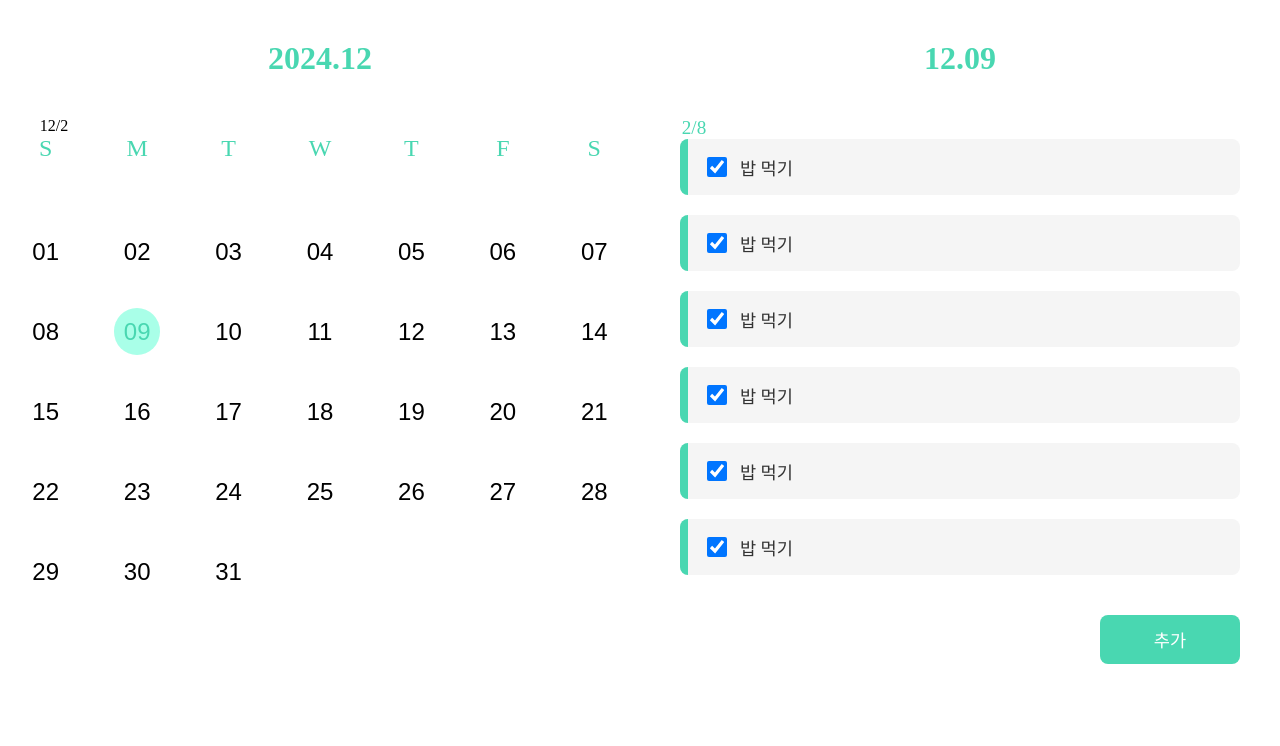
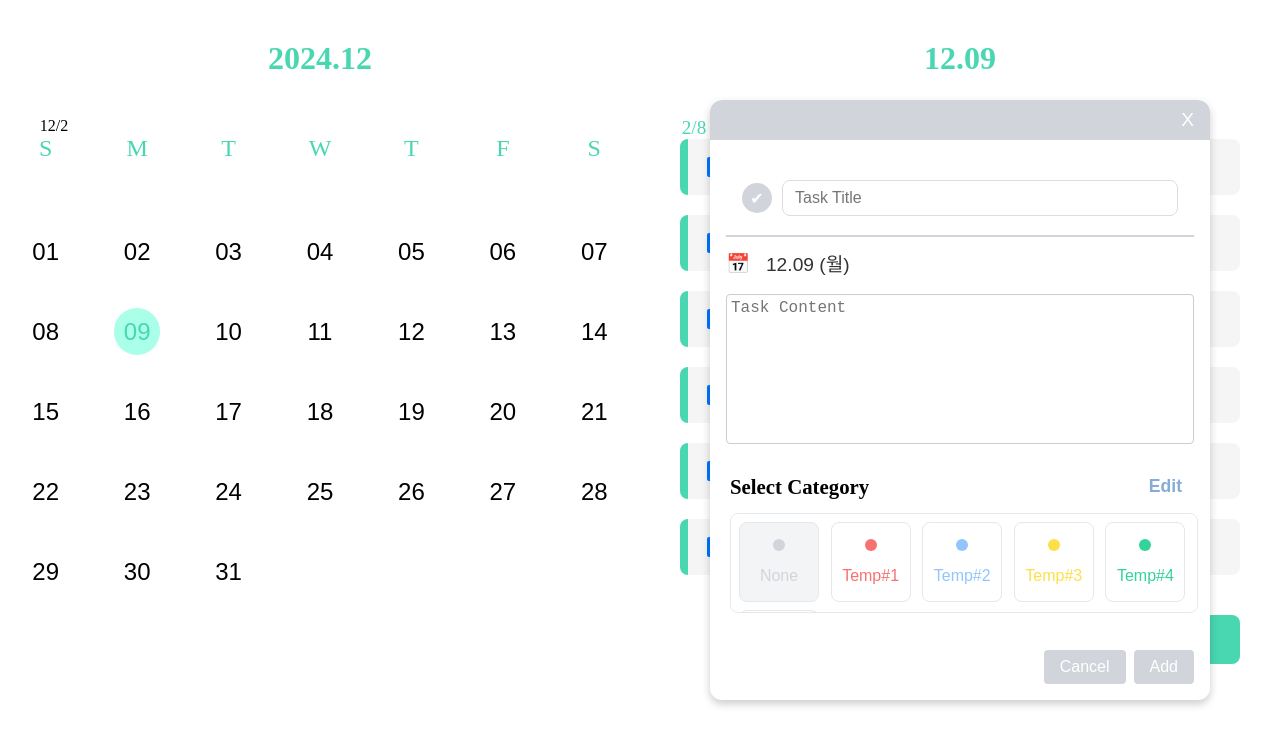
Before and after one commit to ahyeon1117/goormthon_team, a React (Create React App) app in the folder todo/: page / in a window 1280 px wide. Both pictures are taken after a click on the button "추가". Shown: the top 746 px of the page. Built offline with nearby package versions, Linux system fonts and the light colour scheme.

Commit message:
[feat] 할 일 추가 팝업 추가 (css,js)
-팝업진입점 : task의 추가버튼 클릭시 팝업노출
- 사용된 데이터는 모두 임시상태,
- Add시 할 일 데이터 저장 기능 추가필요

```diff
--- /dev/null
+++ b/todo/src/assets/css/add-tasks-modal.css
@@ -0,0 +1,307 @@
+
+.add-task-modal {
+  position: fixed;
+  top: 50%;
+  right: 25%;
+  transform: translate(50%, -50%);
+  width: 500px;
+  max-width: 90%;
+  height: 600px;
+  background-color: #fff;
+  box-shadow: 0 4px 8px rgba(0, 0, 0, 0.2);
+  border-radius: 12px;
+  display: flex;
+  flex-direction: column;
+  overflow: hidden;
+
+}
+
+
+.header {
+  display: flex;
+  justify-content: space-between;
+  align-items: center;
+  background-color: var(--highlight-color, #d1d5db);
+  color: white;
+  padding: 0 16px;
+  font-size: 1.2rem;
+  height: 40px;
+  border-top-left-radius: 12px;
+  border-top-right-radius: 12px;
+  margin-bottom: 4px;
+  justify-content: flex-end;
+}
+
+.close-button {
+  background: none;
+  border: none;
+  color: white;
+  font-size: 1.2rem;
+  cursor: pointer;
+  padding: 0;
+}
+
+.close-button:hover {
+  background: none;
+  color: white;
+}
+
+
+.title-section {
+  display: flex;
+  align-items: center;
+  gap: 10px;
+  padding: 16px;
+  margin-top : 4px;
+  margin-bottom: 0px;
+  position: relative;
+}
+
+
+.icon-container {
+  display: flex;
+  align-items: center;
+  justify-content: center;
+  width: 30px;
+  height: 30px;
+  border-radius: 50%;
+  background-color:var(--highlight-color, #d1d5db);
+}
+
+.icon::before {
+  content: "✔";
+  font-size: 16px;
+  color: white;
+}
+
+
+.task-title-wrapper {
+  position: relative;
+  flex: 1;
+}
+
+.task-title-input {
+  width: 100%;
+  padding: 8px 12px;
+  font-size: 1rem;
+  border: 1px solid #ddd;
+  border-radius: 8px;
+  outline: none;
+  box-sizing: border-box;
+  margin: 0;
+}
+
+.task-title-input:focus {
+  border-color:var(--highlight-color, #d1d5db);
+}
+
+
+.underline {
+  position: absolute;
+  bottom: -5px;
+  left: 0;
+  width: 100%;
+  height: 2px;
+  background-color:var(--highlight-color, #d1d5db);
+}
+
+.body {
+  padding: 16px;
+  flex: 1;
+  display: flex;
+  flex-direction: column;
+  gap: 16px;
+}
+
+.date-section {
+  display: flex;
+  align-items: center;
+  gap: 8px;
+}
+
+
+.date-icon-text {
+  font-size: 2rem;
+  color: #5a5a5a;
+}
+
+
+.react-datepicker__input-container input {
+  border: none;
+  font-size: 1.2rem;
+  color: #333;
+  padding: 4px 8px;
+}
+
+
+.react-datepicker__input-container input:hover,
+.react-datepicker__input-container input:focus {
+  outline-color: #5a5a5a;
+}
+
+
+.date-button {
+  display: flex;
+  align-items: center;
+  gap: 8px;
+  border: none;
+  background: none;
+  font-size: 1rem;
+  color: #333;
+  cursor: pointer;
+  padding: 0;
+  outline: none;
+}
+
+.date-button:hover {
+  color:var(--highlight-color, #d1d5db);
+}
+
+
+.date-icon-text {
+  font-size: 1.2rem;
+  color: #333;
+}
+
+
+.content-container {
+  margin : 0px;
+  display: flex;
+  flex-direction: column;
+  gap: 16px;
+  width: 100%;
+  max-height: 300px;
+}
+
+.content-input {
+  width: 100%;
+  height: 150px;
+  padding: 4px;
+  border: 1px solid #ccc;
+  border-radius: 4px;
+  font-size: 1rem;
+  resize: none;
+  overflow-y: auto;
+  box-sizing: border-box;
+  margin-bottom: 0;
+}
+
+.category-section {
+  width: 100%;
+  max-width: 500px;
+  margin: 0;
+  background-color: #fff;
+  padding: 4px;
+  box-shadow: none;
+  border: none;
+}
+
+.category-header {
+  display: flex;
+  justify-content: space-between;
+  align-items: center;
+  margin-bottom: 8px;
+}
+
+.category-title {
+  font-weight: bold;
+  font-size: 1.3rem;
+}
+
+.category-edit-button {
+  background: none;
+  border: none;
+  color:#86ACD6;
+  cursor: pointer;
+  font-size: 1.1rem;
+  font-weight: bold;
+}
+
+.category-edit-button:hover {
+  text-decoration: underline;
+}
+
+
+.category-list {
+  display: grid;
+  grid-template-columns: repeat(5, 1fr); /* 5열 설정 */
+  gap: 8px;
+  max-height: 100px;
+  overflow-y: auto;
+  padding: 8px;
+  border: 1px solid #e5e7eb;
+  border-radius: 8px;
+  background-color: #fff;
+  box-sizing: border-box;
+}
+
+.category-item {
+  display: flex;
+  flex-direction: column;
+  align-items: center;
+  justify-content: center;
+  gap: 16px;
+  width: 80px;
+  height: 80px;
+  border-radius: 8px;
+  border: 1px solid #e5e7eb;
+  background-color: #ffffff;
+  cursor: pointer;
+  transition: background-color 0.2s ease-in-out, box-shadow 0.2s ease-in-out;
+  text-align: center;
+}
+
+.category-item:hover {
+  background-color: #f3f4f6;
+}
+
+.category-item.selected {
+  background-color: #f3f4f6;
+}
+
+.category-circle {
+  width: 12px;
+  height: 12px;
+  border-radius: 50%;
+}
+
+textarea {
+  width: 100%;
+  border: none;
+  border-bottom: 2px solid #ddd;
+  outline: none;
+  resize: none;
+  padding: 5px;
+  font-size: 1rem;
+}
+
+textarea:focus {
+  border: 2px solid var(--highlight-color, #d1d5db);
+}
+
+
+.footer {
+  display: flex;
+  justify-content: flex-end;
+  padding: 16px;
+  gap: 8px;
+  margin-top: 0;
+}
+
+button {
+  padding: 8px 16px;
+  border: none;
+  border-radius: 4px;
+  font-size: 1rem;
+  cursor: pointer;
+}
+
+button:hover {
+  background-color: #e0e0e0;
+}
+
+button.add,
+button.cancel {
+  background-color:var(--highlight-color, #d1d5db);
+  color: white;
+}
--- /dev/null
+++ b/todo/src/components/AddTaskModal.js
@@ -0,0 +1,140 @@
+import React, { useState } from "react";
+import "../assets/css/add-tasks-modal.css";
+import DatePicker from "react-datepicker";
+import "react-datepicker/dist/react-datepicker.css";
+import { ko } from "date-fns/locale";
+
+const AddTaskModal = ({ isVisible, onClose }) => {
+  // 상태 관리
+  const [title, setTitle] = useState(""); // 할 일 제목
+  const [content, setContent] = useState(""); // 할 일 내용
+  const [selectedDate, setSelectedDate] = useState(new Date()); // 선택된 날짜
+  const categories = [
+    { id: 1, name: "None", color: "#d1d5db" },
+    { id: 2, name: "Temp#1", color: "#f87171" },
+    { id: 3, name: "Temp#2", color: "#93c5fd" },
+    { id: 4, name: "Temp#3", color: "#fde047" },
+    { id: 5, name: "Temp#4", color: "#34d399" },
+    { id: 6, name: "Temp#6", color: "#DCB4FF" },
+  ];
+  const [selectedCategory, setSelectedCategory] = useState(categories[0]); // 선택된 카테고리
+
+  // 날짜 변경 핸들러
+  const handleDateChange = (date) => {
+    setSelectedDate(date);
+  };
+
+  // 모달 제출 시 실행되는 함수
+  const handleSubmit = () => {
+    console.log({ title, content, selectedDate });
+    onClose();
+  };
+
+  // 모달이 비활성화 상태면 렌더링하지 않음
+  if (!isVisible) return null;
+
+  return (
+    <div
+      className="add-task-modal"
+      style={{ "--highlight-color": selectedCategory.color }}
+    >
+      {/* Header */}
+      <header className="header">
+        <button onClick={onClose} className="close-button">
+          X
+        </button>
+      </header>
+
+      {/* Body */}
+      <div className="body">
+        {/* 제목 섹션 */}
+        <div className="title-section">
+          <div className="icon-container">
+            <span className="icon"></span>
+          </div>
+          <div className="task-title-wrapper">
+            <input
+              type="text"
+              placeholder="Task Title"
+              value={title}
+              onChange={(e) => setTitle(e.target.value)}
+              className="task-title-input"
+            />
+          </div>
+          <div className="underline"></div>
+        </div>
+
+        {/* 날짜 선택 섹션 */}
+        <div className="date-section">
+          <button
+            className="date-button"
+            onClick={(e) => {
+              const input = e.currentTarget.parentNode.querySelector(
+                ".react-datepicker__input-container input"
+              );
+              if (input) input.focus(); // DatePicker 입력 필드에 포커스
+            }}
+          >
+            <span className="date-icon-text">📅</span>
+          </button>
+          <DatePicker
+            selected={selectedDate}
+            onChange={handleDateChange}
+            dateFormat="MM.dd (eee)" // 월.일 (요일) 표시
+            locale={ko} // 한글 요일 적용
+          />
+        </div>
+
+        {/* 할 일 내용 섹션 */}
+        <div className="content-section">
+          <textarea
+            className="content-input"
+            placeholder="Task Content"
+            value={content}
+            onChange={(e) => setContent(e.target.value)}
+          ></textarea>
+        </div>
+
+        {/* 카테고리 선택 섹션 */}
+        <div className="category-section">
+          <div className="category-header">
+            <span className="category-title">Select Category</span>
+            <button className="category-edit-button">Edit</button>
+          </div>
+          <div className="category-list">
+            {categories.map((category) => (
+              <button
+                key={category.id}
+                className={`category-item ${
+                  selectedCategory?.id === category.id ? "selected" : ""
+                }`}
+                onClick={() =>
+                  setSelectedCategory({ id: category.id, color: category.color })
+                }
+                style={{ color: category.color }}
+              >
+                <span
+                  className="category-circle"
+                  style={{ backgroundColor: category.color }}
+                ></span>
+                {category.name}
+              </button>
+            ))}
+          </div>
+        </div>
+      </div>
+
+      {/* Footer */}
+      <footer className="footer">
+        <button className="cancel" onClick={onClose}>
+          Cancel
+        </button>
+        <button className="add" onClick={handleSubmit}>
+          Add
+        </button>
+      </footer>
+    </div>
+  );
+};
+
+export default AddTaskModal;
--- a/todo/src/components/Tasks.js
+++ b/todo/src/components/Tasks.js
@@ -1,3 +1,5 @@
+import React, { useState } from "react";
+import AddTaskModal from "./AddTaskModal";
 import "../assets/css/tasks.css";
 import DateUtils from "../utils/DateUtils";
 
@@ -11,6 +13,8 @@ function Tasks({ selectedDate }) {
     { id: 5, text: "밥 먹기", completed: true },
     { id: 6, text: "밥 먹기", completed: true },
   ];
+  const [isModalVisible, setModalVisible] = useState(false);
+  const handleCloseModal = () => {setModalVisible(false);};
 
   return (
     <section className="tasks">
@@ -34,7 +38,10 @@ function Tasks({ selectedDate }) {
           </div>
         ))}
         <section className="add-task-section">
-          <button className="add-task-btn">추가</button>
+          <button className="add-task-btn" onClick={() => setModalVisible(true)}>
+            추가
+          </button>
+          <AddTaskModal isVisible={isModalVisible} onClose={handleCloseModal} />
         </section>
       </section>
     </section>
```
